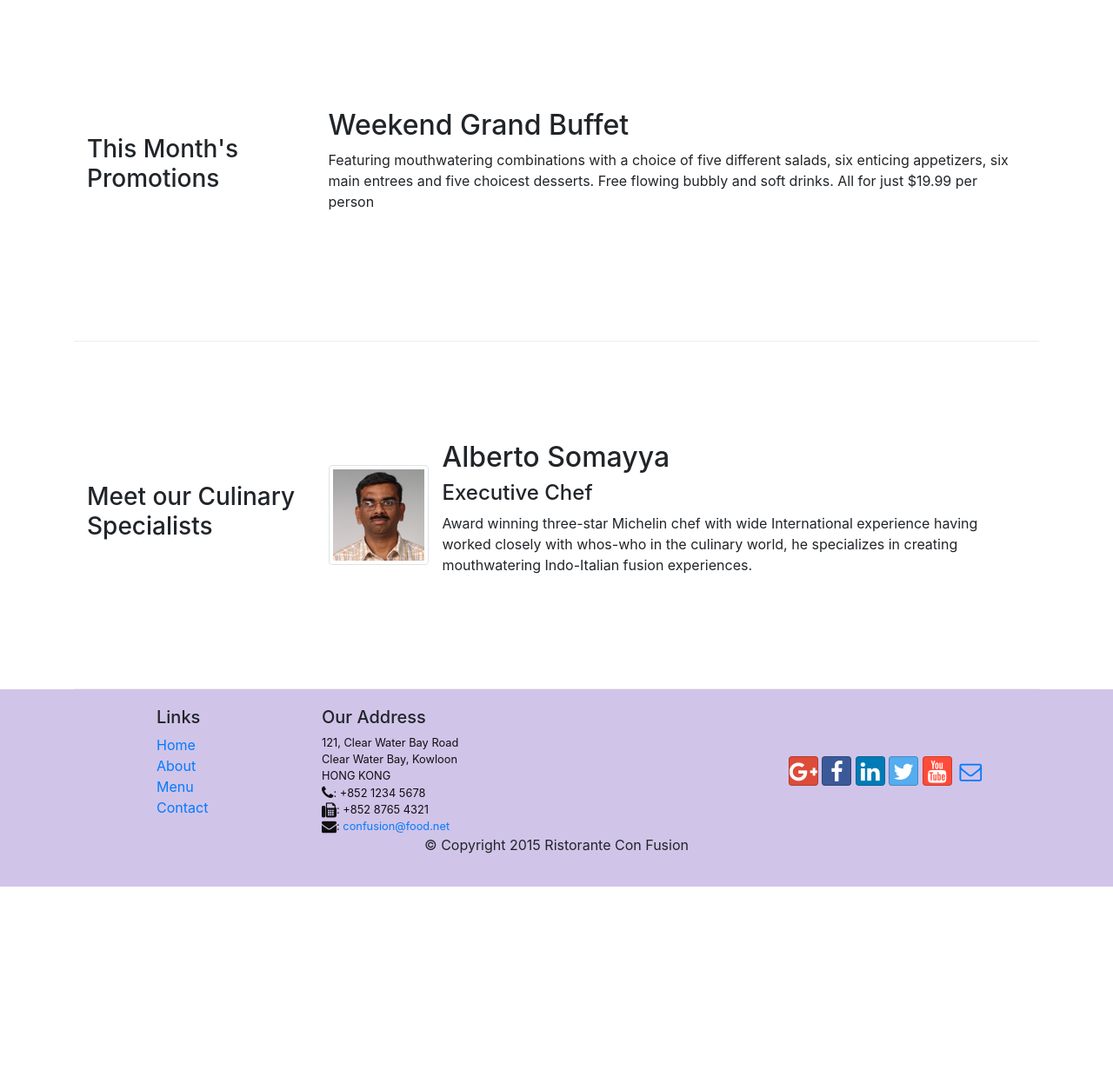
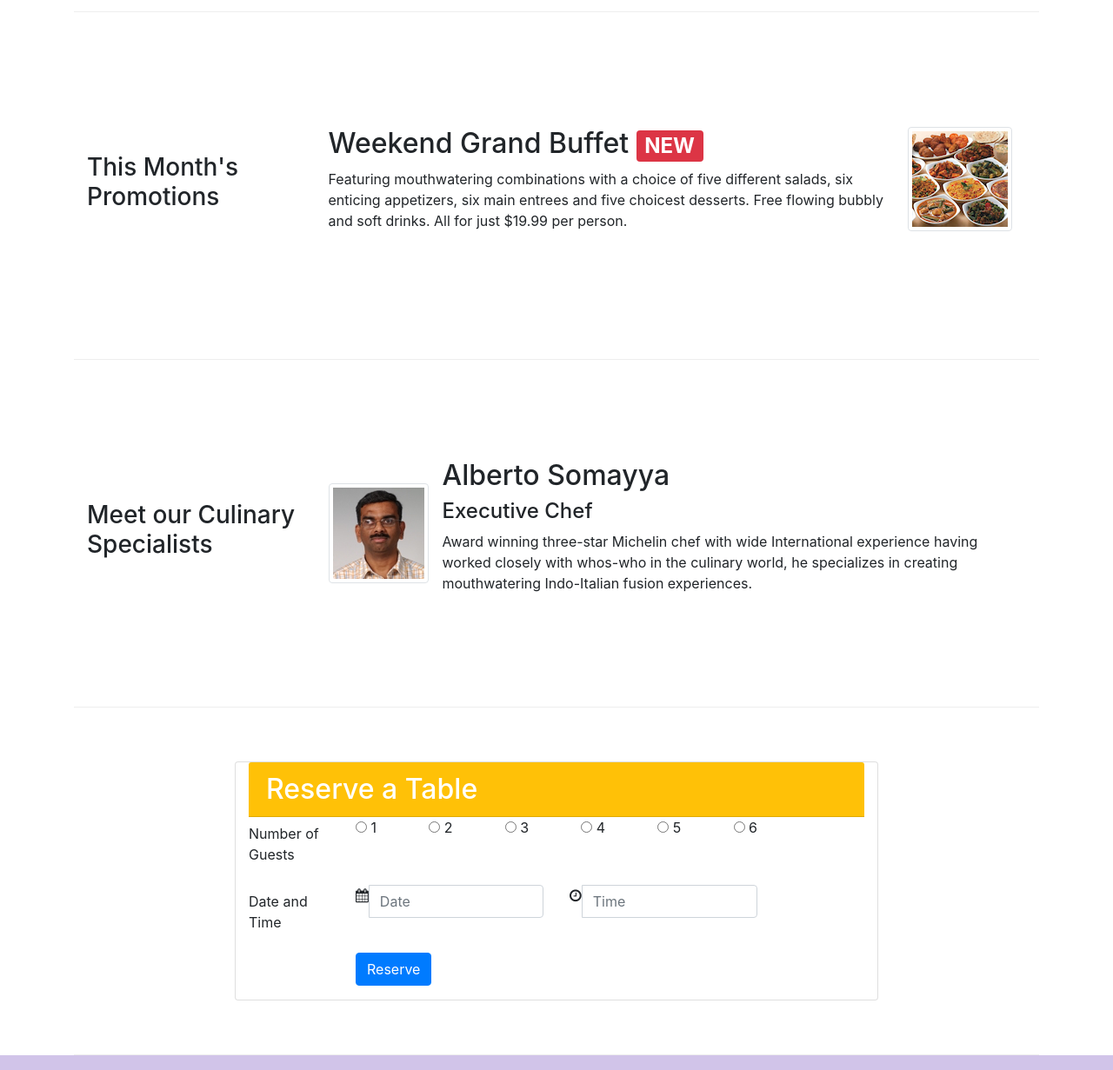
Before and after one commit to RISSOULI-Mohammed/coursera-frontend, a website: page index.html in a window 1280 px wide. Shown: the part 720-1951 px from the top of the page at 87% size. Before the commit the page ends 1740 px from the top, so only its background shows below. Drawn offline with nearby package versions, Linux system fonts and the light colour scheme.

Commit message:
Bootstrap CSS Components

```diff
--- a/index.html
+++ b/index.html
@@ -36,13 +36,16 @@
   <header class="jumbotron">
     <div class="container">
       <div class="row row-header">
-        <div class="col-12 col-sm-8">
+        <div class="col-12 col-sm-6">
           <h1>Ristorante con Fusion</h1>
           <p>We take inspiration from the World's best cuisines, and create a unique fusion experience. Our lipsmacking creations will tickle your culinary senses!</p>
         </div>
-        <div class="col col-sm align-self-center">
+        <div class="col-sm-3 align-self-center">
           <img src="img/logo.png" class="img-fluid">
         </div>
+        <div class="col-sm-3 align-self-center">
+            <a href="#reserve"> <button class="btn-sm btn-warning btn-block">Reserve Table</button></a>
+          </div>
       </div>
     </div>
   </header>
@@ -56,7 +59,7 @@
         <div class="media">
           <img class="d-flex mr-3 img-thumbnail align-self-center" src="img/uthappizza.png" alt="Uthappizza">
           <div class="media-body">
-              <h2 class="mt-0">Uthappizza<span class="badge badge-danger">HOT</span><span class="badge badge-pill badge-default">$4.99</span></h2>
+              <h2 class="mt-0">Uthappizza <span class="badge badge-danger">HOT</span> <span class="badge badge-pill badge-default">$4.99</span></h2>
               <p class="hidden-xs-down">A unique combination of Indian Uthappam (pancake) and Italian pizza, topped with Cerignola olives, ripe vine cherry tomatoes, Vidalia onion, Guntur chillies and Buffalo Paneer.</p>
           </div>
         </div>
@@ -67,8 +70,15 @@
         <h3>This Month's Promotions</h3>
       </div>
       <div class="col-sm col-md">
-        <h2>Weekend Grand Buffet</h2>
-        <p>Featuring mouthwatering combinations with a choice of five different salads, six enticing appetizers, six main entrees and five choicest desserts. Free flowing bubbly and soft drinks. All for just $19.99 per person </p>
+          <div class="media">
+              <div class="media-body">
+                  <h2 class="mt-0">Weekend Grand Buffet <span class="badge badge-danger">NEW</span></h2>
+                  <p class="hidden-xs-down">Featuring mouthwatering combinations with a choice of five different salads, six enticing appetizers, six main entrees and five choicest desserts. Free flowing bubbly and soft drinks. All for just $19.99 per person.</p>
+              </div>
+              <div class="media-right">
+              <img class="d-flex mr-3 img-thumbnail align-self-center" src="img/buffet.png" alt="buffet">
+            </div>
+            </div>
       </div>
     </div>
     <div class="row row-content align-items-center">
@@ -85,6 +95,45 @@
           </div>
       </div>
       </div>
+    </div>
+    <div class="row row-content align-items-center">
+        <div class="card col-xs-12 col-sm-8 offset-sm-2">
+            <h2 class="card-header bg-warning text-white">Reserve a Table</h2>
+            <form class="card-block" id="reserve">
+                <div class="form-group row">
+                    <label for="numberofguests" class="col-2 col-form-label">Number of Guests</label>
+                    <div class="col-8 d-flex justify-content-between">
+                        <label class="radio-inline"><input type="radio" name="numberofguests" value="1">&nbsp;1</label>
+                        <label class="radio-inline"><input type="radio" name="numberofguests" value="2">&nbsp;2</label>
+                        <label class="radio-inline"><input type="radio" name="numberofguests" value="3">&nbsp;3</label>
+                        <label class="radio-inline"><input type="radio" name="numberofguests" value="4">&nbsp;4</label>
+                        <label class="radio-inline"><input type="radio" name="numberofguests" value="5">&nbsp;5</label>
+                        <label class="radio-inline"><input type="radio" name="numberofguests" value="6">&nbsp;6</label>
+                    </div>
+                </div>
+                <div class="form-group row">
+                    <label for="dateandtime" class="col-2 col-form-label">Date and Time</label>
+                    <div class="col-4">
+                        <div class="input-group">
+                            <div class="input-group-addon"><i class="fa fa-calendar"></i></div>
+                                <input type="text" class="form-control" id="date" name="date" placeholder="Date">
+                        </div>
+                    </div>
+                    <div class="col-4">
+                        <div class="input-group">
+                            <div class="input-group-addon"><i class="fa fa-clock-o"></i></div>
+                                <input type="text" class="form-control" id="time" name="time" placeholder="Time">
+                        </div>
+                    </div>
+                </div>
+                <div class="form-group row">
+                    <div class="offset-2 col-8">
+                        <button type="submit" class="btn btn-primary">Reserve</button>
+                    </div>
+                </div>
+            </form>
+
+        </div>
     </div>
   </div>
 
@@ -135,5 +184,6 @@
   <script src="node_modules/jquery/dist/jquery.min.js"></script>
   <script src="node_modules/tether/dist/js/tether.min.js"></script>
   <script src="node_modules/bootstrap/dist/js/bootstrap.min.js"></script>
+  </script>
 </body>
 </html>
```
